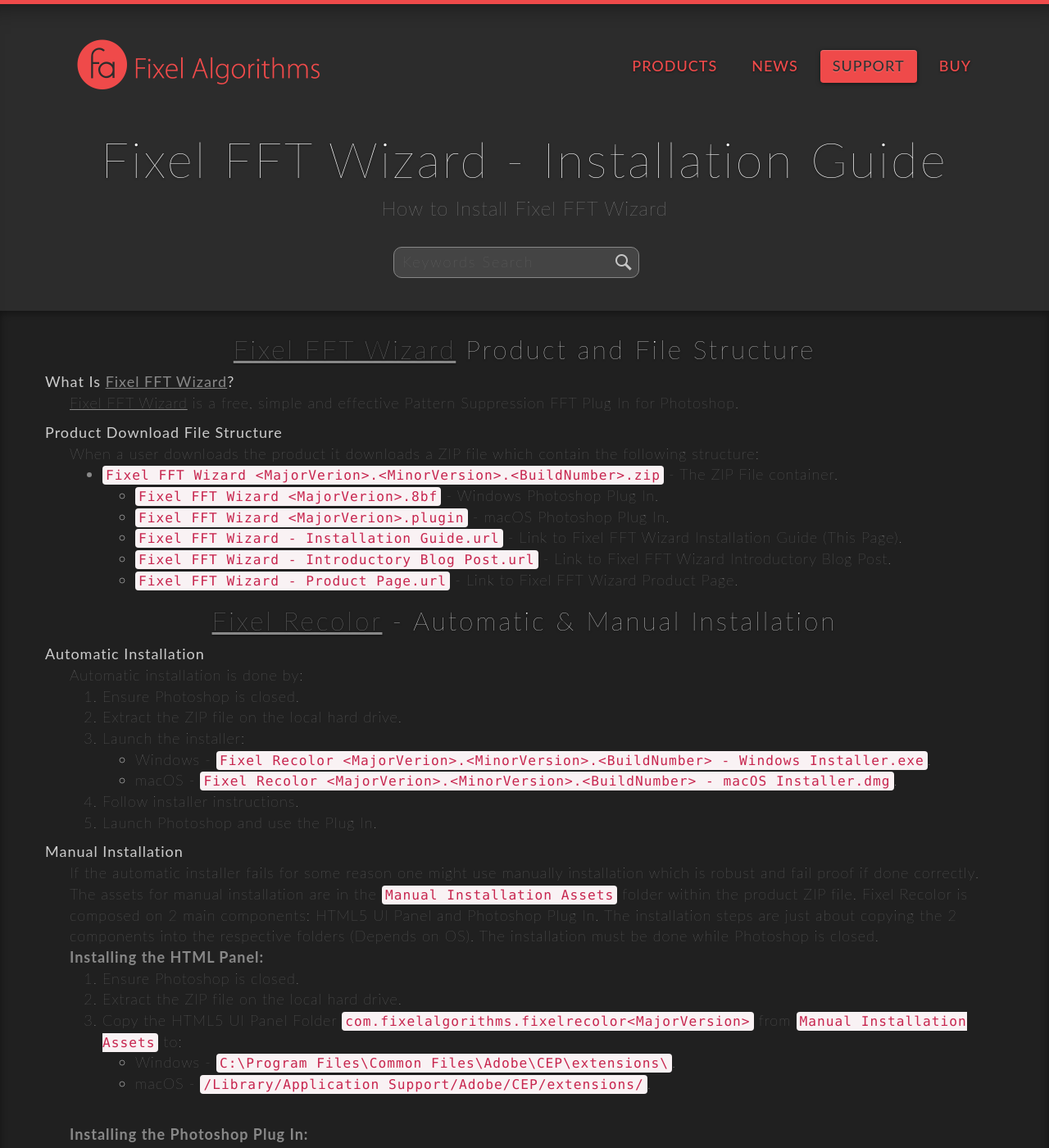
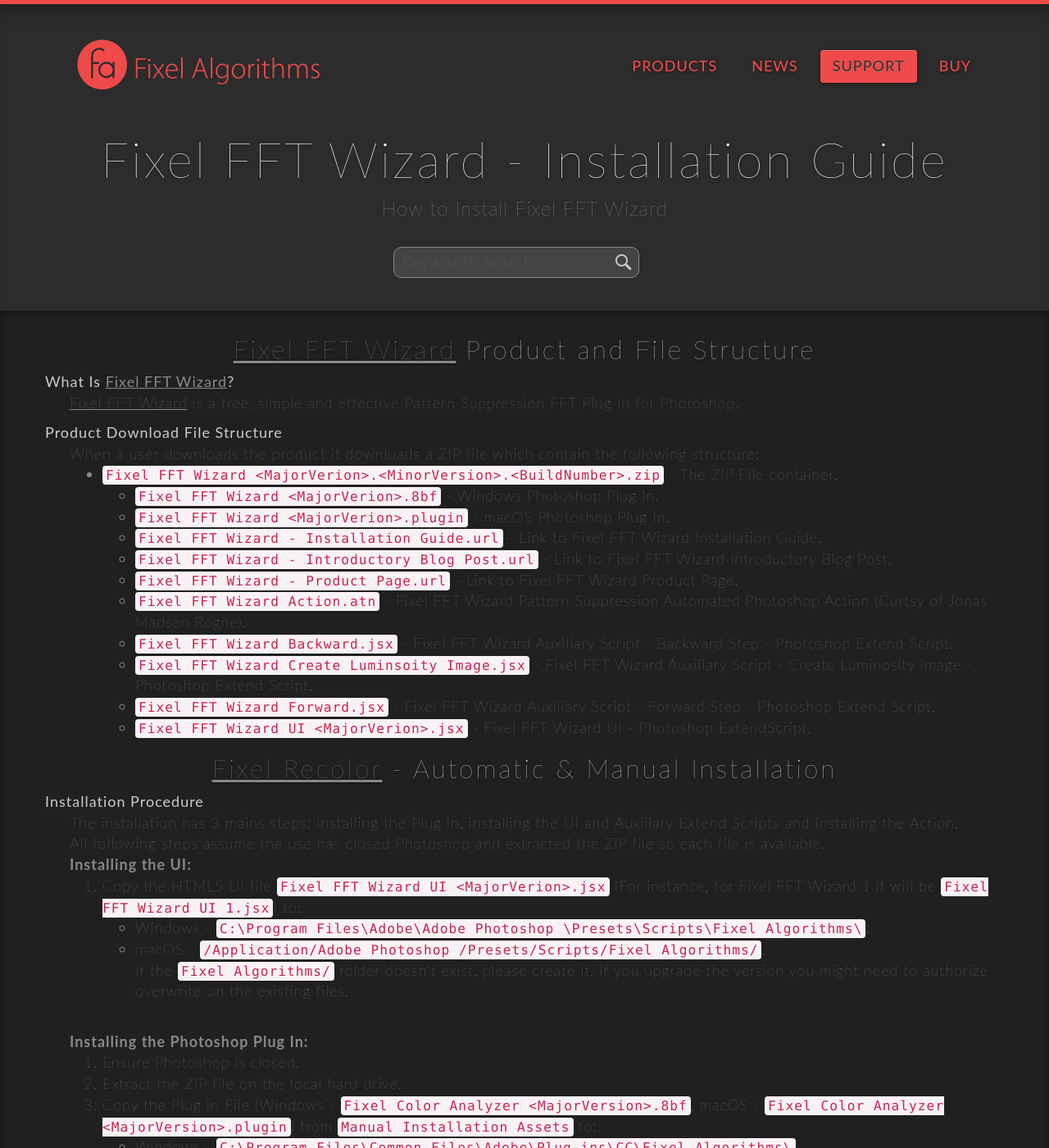
Before and after one commit to FixelAlgorithmsTeam/fixel, a Jekyll site: the page built from support/fixel-fft-wizard-installation-guide.html, in a window 1280 px wide and 1400 px high. Shown: the whole window at 82% size. Built offline with Jekyll 4.4.1, drawn with Linux system fonts in a browser that asks for light colours; nearby versions of some CDN libraries; comment, search, counter and statistics services are not loaded.

Commit message:
New 	- 	Fixel FFT Wizard Installation Guide. Fixed 	- 	B Known Issues 	-	C To Do 	- 	Enable MathJax (See documentation). Remarks 	- 	E

```diff
--- a/support/fixel-fft-wizard-installation-guide.html
+++ b/support/fixel-fft-wizard-installation-guide.html
@@ -39,9 +39,14 @@
 							<ul>
 							<li><code>Fixel FFT Wizard &lt;MajorVerion&gt;.8bf</code> - Windows Photoshop Plug In.</li>
 							<li><code>Fixel FFT Wizard &lt;MajorVerion&gt;.plugin</code> - macOS Photoshop Plug In.</li>
-							<li><code>Fixel FFT Wizard - Installation Guide.url</code> - Link to Fixel FFT Wizard Installation Guide (This Page).</li>
+							<li><code>Fixel FFT Wizard - Installation Guide.url</code> - Link to Fixel FFT Wizard Installation Guide.</li>
 							<li><code>Fixel FFT Wizard - Introductory Blog Post.url</code> - Link to Fixel FFT Wizard Introductory Blog Post.</li>
 							<li><code>Fixel FFT Wizard - Product Page.url</code> - Link to Fixel FFT Wizard Product Page.</li>
+							<li><code>Fixel FFT Wizard Action.atn</code> - Fixel FFT Wizard Pattern Suppression Automated Photoshop Action (Curtsy of Jonas Madsen Rogne).</li>
+							<li><code>Fixel FFT Wizard Backward.jsx</code> - Fixel FFT Wizard Auxiliary Script - Backward Step - Photoshop Extend Script.</li>
+							<li><code>Fixel FFT Wizard Create Luminsoity Image.jsx</code> - Fixel FFT Wizard Auxiliary Script - Create Luminosity Image - Photoshop Extend Script.</li>
+							<li><code>Fixel FFT Wizard Forward.jsx</code> - Fixel FFT Wizard Auxiliary Script - Forward Step - Photoshop Extend Script.</li>
+							<li><code>Fixel FFT Wizard UI &lt;MajorVerion&gt;.jsx</code> - Fixel FFT Wizard UI - Photoshop ExtendScript.</li>
 							</ul>
 							</li>
 							</ul>
@@ -51,39 +56,18 @@
 				<h3 class="faq-subtitle"><a href="https://fixelalgorithms.co/products/fftwizard/" target="_blank">Fixel Recolor</a> - Automatic & Manual Installation</h3>
 				<dl class="feature-text">
 					<div class="def">
-						<dt>Automatic Installation</dt>
+						<dt>Installation Procedure</dt>
 						<dd>
-						Automatic installation is done by:
-						<ol>
-						<li>Ensure Photoshop is closed.</li>
-						<li>Extract the ZIP file on the local hard drive.</li>
-						<li>Launch the installer:<ul>
-							<li>Windows - <code>Fixel Recolor &lt;MajorVerion&gt;.&lt;MinorVersion&gt;.&lt;BuildNumber&gt; - Windows Installer.exe</code>.</li>
-							<li>macOS - <code>Fixel Recolor &lt;MajorVerion&gt;.&lt;MinorVersion&gt;.&lt;BuildNumber&gt; - macOS Installer.dmg</code>.</li>
-						</ul>
-						<li>Follow installer instructions.</li>
-						<li>Launch Photoshop and use the Plug In.</li>
-						</li>
-						</ol>
-						</dd>
-					</div>
-					<div class="def">
-						<dt>Manual Installation</dt>
-						<dd>
-							If the automatic installer fails for some reason one might use manually installation which is robust and fail proof if done correctly.
-							The assets for manual installation are in the <code>Manual Installation Assets</code> folder within the product ZIP file.
-							Fixel Recolor is composed on 2 main components: HTML5 UI Panel and Photoshop Plug In.
-							The installation steps are just about copying the 2 components into the respective folders (Depends on OS).
-							The installation must be done while Photoshop is closed.
+							The installation has 3 mains steps: Installing the Plug In, installing the UI and Auxiliary Extend Scripts and installing the Action.<br />
+							All following steps assume the use has closed Photoshop and extracted the ZIP file so each file is available.
 
 							<br>
-							<b>Installing the HTML Panel:</b>
+							<b>Installing the UI:</b>
 							<ol>
-							<li>Ensure Photoshop is closed.</li>
-							<li>Extract the ZIP file on the local hard drive.</li>
-							<li>Copy the HTML5 UI Panel Folder <code>com.fixelalgorithms.fixelrecolor&lt;MajorVersion&gt;</code> from <code>Manual Installation Assets</code> to:<ul>
-								<li>Windows - <code>C:\Program Files\Common Files\Adobe\CEP\extensions\</code>.</li>
-								<li>macOS - <code>/Library/Application Support/Adobe/CEP/extensions/</code>.</li>
+							<li>Copy the HTML5 UI file <code>Fixel FFT Wizard UI &lt;MajorVerion&gt;.jsx</code> (For instance, for Fixel FFT Wizard 1 it will be <code>Fixel FFT Wizard UI 1.jsx</code>) to:<ul>
+								<li>Windows - <code>C:\Program Files\Adobe\Adobe Photoshop <Photoshop Version>\Presets\Scripts\Fixel Algorithms\</code>.</li>
+								<li>macOS - <code>/Application/Adobe Photoshop <Photoshop Version>/Presets/Scripts/Fixel Algorithms/</code>.</li>
+								If the <code>Fixel Algorithms/</code> folder doesn't exist, please create it. If you upgrade the version you might need to authorize overwrite on the existing files.
 							</ul>
 							</ol>
 							<br>
```
